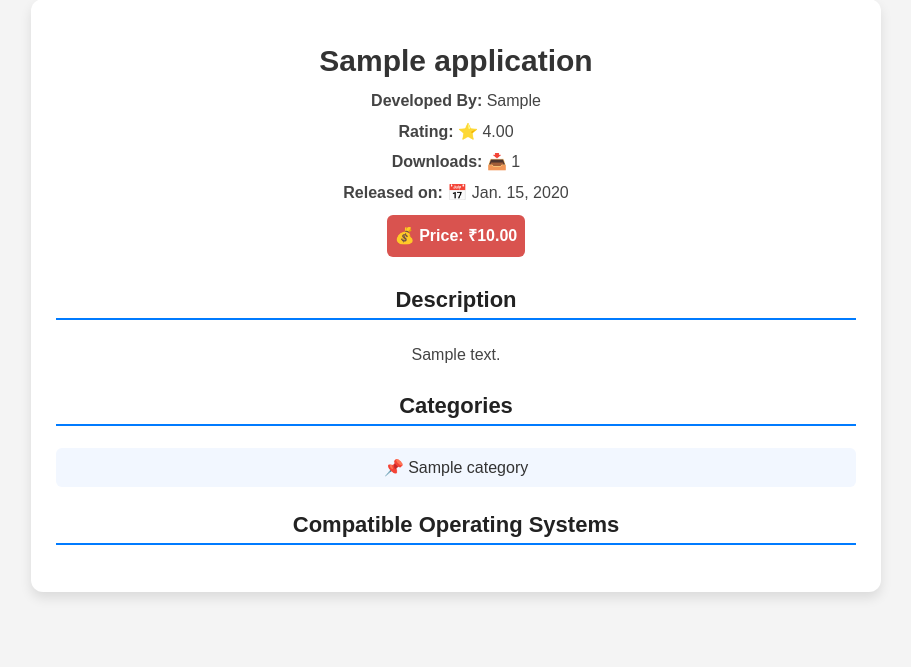
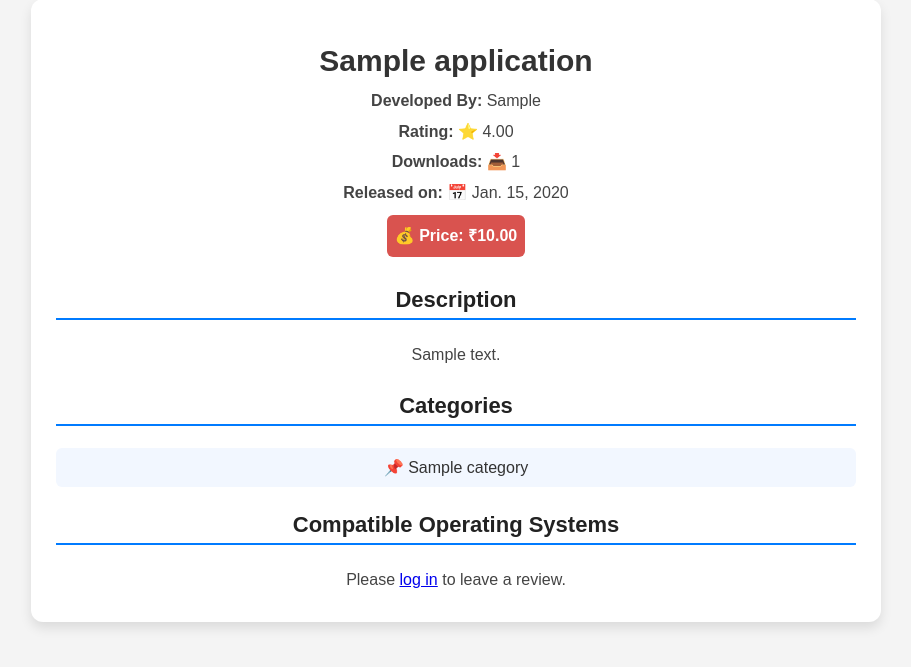
Before and after one commit to woyeta/CloudMarket, a Django app: page /apps/1/ in a window 1280 px wide. Shown: the part 51-718 px from the top of the page, without its empty margins (184-1095 px from the left). Run offline with Django 5.2, Linux system fonts and the light colour scheme; tables that the repository leaves empty hold one stand-in row (values such as "Sample post"); some libraries are stand-ins or nearby versions.

Commit message:
Integrated reviews into app details

```diff
--- a/marketplace/templates/marketplace/app_details.html
+++ b/marketplace/templates/marketplace/app_details.html
@@ -1,7 +1,7 @@
 {% extends "marketplace/base.html" %}
 
 {% block title %}{{ app.app_name }}{% endblock title %}
-
+{% load crispy_forms_tags %}
 {% block content %}
 <style>
     /* Main container for app details */
@@ -124,6 +124,21 @@
             <li>🖥 {{ os.os_name }}</li>
         {% endfor %}
     </ul>
+
+    {% if review_form %}
+        <div class="review-form">
+            <h4>Add Your Review</h4>
+            <form method="POST">
+                {% csrf_token %}
+                {{ review_form|crispy }}
+                <button type="submit" class="submit-review-btn">Submit Review</button>
+            </form>
+        </div>
+    {% elif user.is_authenticated %}
+        <p>You've already reviewed this app.</p>
+    {% else %}
+        <p>Please <a href="{% url 'login' %}">log in</a> to leave a review.</p>
+    {% endif %}
 </div>
 
 {% endblock content %}
--- a/marketplace/urls.py
+++ b/marketplace/urls.py
@@ -5,7 +5,6 @@
     path('register/user/', views.verified_user_registration, name="verified_user_registration"),
     path('register/developer/', views.developer_registration, name="developer_registration"),
     path('apps/<int:app_id>/', views.view_app_details, name="app_details"),
-    path('apps/<int:app_id>/review/', views.add_app_review, name="app_review"),
     path('apps/publish/', views.publish_app, name="app_publishing"),
     path('', views.home, name="homepage")
 ]
--- a/marketplace/views.py
+++ b/marketplace/views.py
@@ -1,7 +1,7 @@
 from django.shortcuts import render, redirect, get_object_or_404
 from django.contrib.auth import login
 from django.contrib.auth.decorators import login_required
-from .models import VerifiedUser, Developer, Application
+from .models import VerifiedUser, Developer, Application, Review
 from .forms import VerifiedUserRegistrationForm, DeveloperRegistrationForm, ApplicationPublishForm, ApplicationReviewForm
 
 def home(response):
@@ -74,33 +74,32 @@
 
     user_purchased = False
 
-    context = {
-        'app': app,
-        'reviews': reviews,
-        'user_purchased': user_purchased,
+    user_reviewed = False
 
-    }
+    if response.user.is_authenticated:
+        user_reviewed = Review.objects.filter(
+            reviewer=response.user,
+            app_reviewed=app
+        ).exists()
 
-    return render(response, 'marketplace/app_details.html', context)
-
-@login_required
-def add_app_review(response, app_id):
-    app = get_object_or_404(Application, id=app_id)
-
-    if response.method=="POST":
+    if response.method=="POST" and response.user.is_authenticated and not user_reviewed:
         form = ApplicationReviewForm(response.POST, app=app, user=response.user)
 
         if form.is_valid():
             form.save()
 
+        return redirect(f'/apps/{app.id}/')
+    else:
+        if response.user.is_authenticated and not user_reviewed:
+            form = ApplicationReviewForm(app=app, user=response.user)
         else:
-            # Invalid Form
-            # for field,error in form.errors.items():
-            #     print(f"Error in {field}: {error}")
-            pass
+            form = None
 
-        return redirect(f'/apps/{app.id}/')
+    context = {
+        'app': app,
+        'reviews': reviews,
+        'user_purchased': user_purchased,
+        'review_form': form
+    }
 
-    form = ApplicationReviewForm(app=app, user=response.user)
-
-    return render(response, 'marketplace/review_app.html', {'form': form, 'app_name': app.app_name})
+    return render(response, 'marketplace/app_details.html', context)
```
